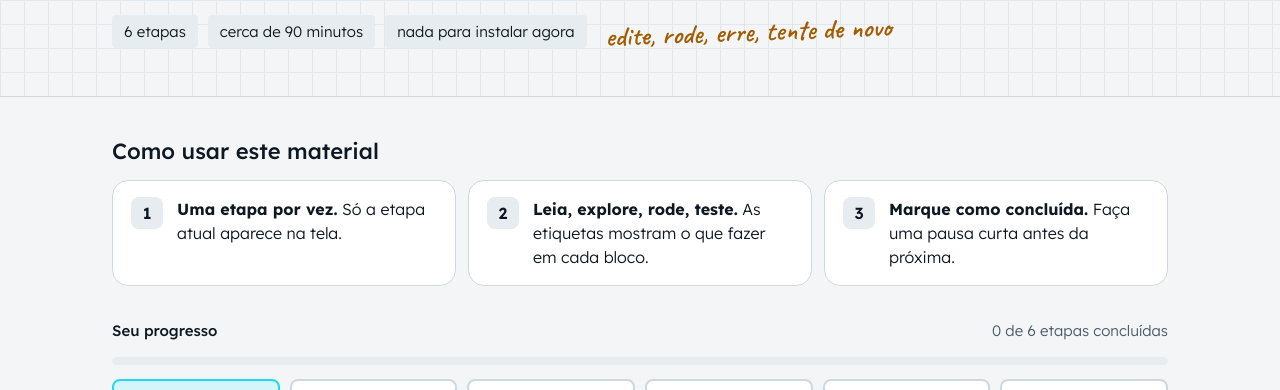
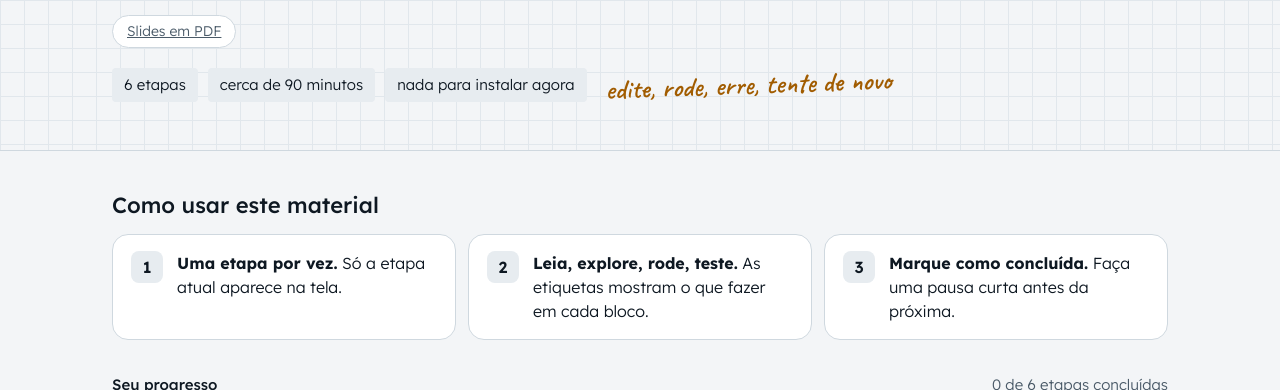
Before and after one commit to facsenac-contagem-front-end/fundamentos-javascript, a plain HTML site: page index.html in a window 1280 px wide. Shown: the part 333-723 px from the top of the page. Drawn offline with Linux system fonts and the light colour scheme.

Commit message:
Add link to PDF slides in index.html

```diff
--- a/index.html
+++ b/index.html
@@ -262,6 +262,7 @@ kbd { padding: 1px 6px; border: 1px solid var(--linha); border-radius: 4px; back
     <span class="pilula">UC4 · Desenvolvimento Front-end · Faculdade Senac Contagem</span>
     <h1>JavaScript: primeiros passos<span class="cursor" aria-hidden="true"></span></h1>
     <p class="apoio">Leia em blocos curtos, rode os exemplos e teste o que aprendeu. Tudo funciona aqui mesmo, no navegador.</p>
+    <a href="https://github.com/facsenac-contagem-front-end/fundamentos-javascript/blob/main/UC4%20·%20Introdução%20ao%20JavaScript.pdf" class="pilula">Slides em PDF</a>
     <div class="metas">
       <span class="meta">6 etapas</span>
       <span class="meta">cerca de 90 minutos</span>
```
